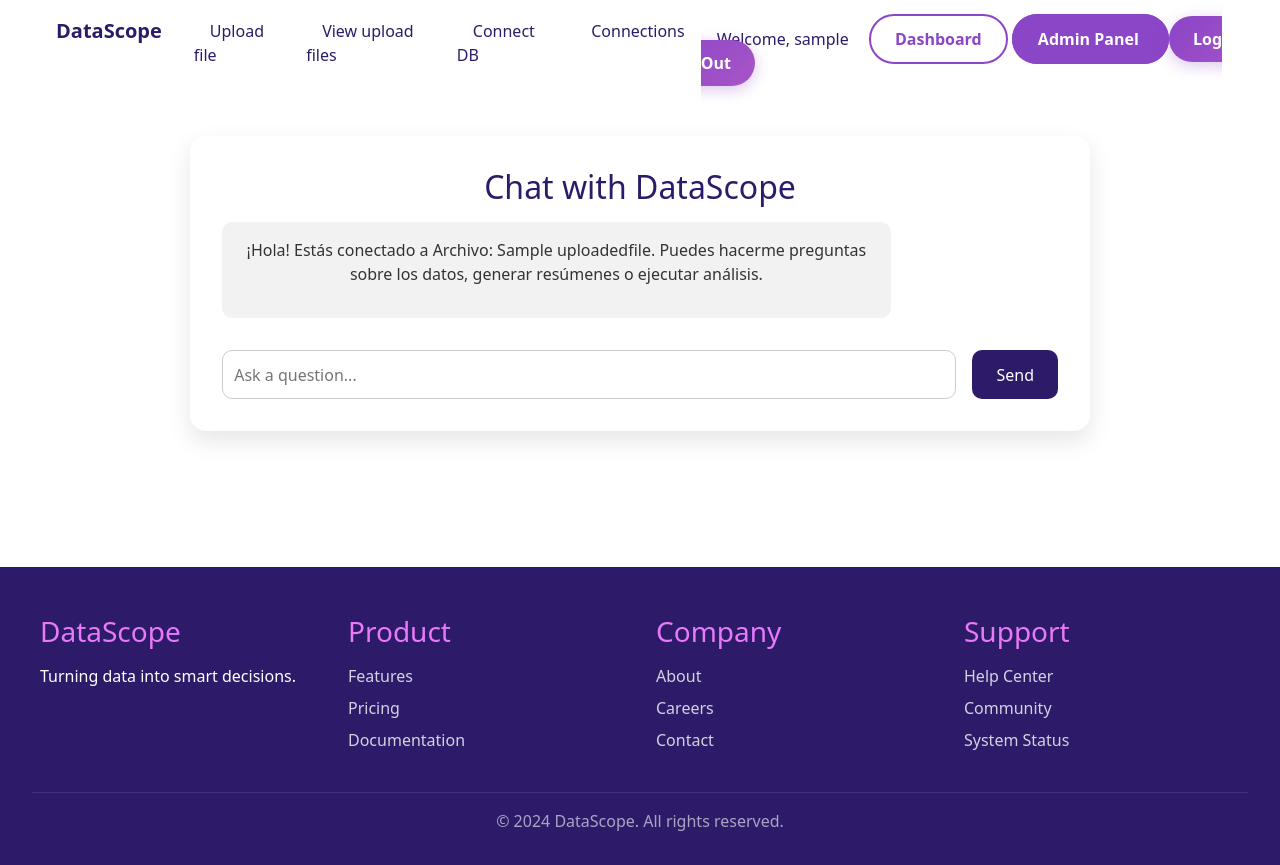
After one commit to mariafer26/DataScope, a Django app: page /ask/file/1/ in a window 1280 px wide. The commit adds this page. Run offline with Django 4.2, Linux system fonts and the light colour scheme; a user stored in the database is signed in; tables that the repository leaves empty hold one stand-in row (values such as "Sample post"); some libraries are stand-ins or nearby versions.

Commit message:
FR24: Chat created

```diff
--- /dev/null
+++ b/Data/templates/chat.html
@@ -0,0 +1,90 @@
+{% extends "base.html" %}
+{% load static %}
+
+{% block title %}Chat - DataScope{% endblock %}
+
+{% block extra_css %}
+<link rel="stylesheet" href="{% static 'css/upload.css' %}">
+<style>
+.chat-container {
+  max-width: 900px;
+  margin: 6rem auto;
+  background: #fff;
+  padding: 2rem;
+  border-radius: 16px;
+  box-shadow: 0 10px 25px rgba(0,0,0,0.1);
+}
+.message {
+  margin: 1rem 0;
+  padding: 1rem;
+  border-radius: 10px;
+  max-width: 80%;
+  word-wrap: break-word;
+}
+.message.user {
+  background: #2D1B69;
+  color: #fff;
+  margin-left: auto;
+  text-align: right;
+}
+.message.bot {
+  background: #f2f2f2;
+  color: #333;
+}
+form {
+  display: flex;
+  margin-top: 2rem;
+}
+form input {
+  flex: 1;
+  padding: 0.7rem;
+  border-radius: 10px;
+  border: 1px solid #ccc;
+}
+form button {
+  margin-left: 1rem;
+  padding: 0.7rem 1.5rem;
+  background: #2D1B69;
+  color: white;
+  border: none;
+  border-radius: 10px;
+  cursor: pointer;
+}
+</style>
+{% endblock %}
+
+{% block content %}
+<div class="chat-container">
+  <h2 style="color:#2D1B69;">Chat with DataScope</h2>
+
+  <div id="chat-box">
+    {% for msg in chat_history %}
+      <div class="message {{ msg.sender }}">
+        {% if msg.sender == "bot" and msg.text.0 %}
+          {% if msg.text.0 is dict %}
+            <!-- Mostrar tabla -->
+            <table class="data-table">
+              <thead><tr>{% for k in msg.text.0.keys %}<th>{{ k }}</th>{% endfor %}</tr></thead>
+              <tbody>
+              {% for row in msg.text %}
+                <tr>{% for val in row.values %}<td>{{ val }}</td>{% endfor %}</tr>
+              {% endfor %}
+              </tbody>
+            </table>
+          {% else %}
+            <p>{{ msg.text }}</p>
+          {% endif %}
+        {% else %}
+          <p>{{ msg.text }}</p>
+        {% endif %}
+      </div>
+    {% endfor %}
+  </div>
+
+  <form method="POST">
+    {% csrf_token %}
+    <input type="text" name="question" placeholder="Ask a question..." autocomplete="off" required>
+    <button type="submit">Send</button>
+  </form>
+</div>
+{% endblock %}
--- a/Data/views.py
+++ b/Data/views.py
@@ -316,6 +316,105 @@ def ask_question_view(request, file_id):
     )
 
 
+def ask_chat_view(request, source_type, source_id):
+    """
+    Chat persistente que funciona tanto con archivos cargados como con conexiones externas.
+    source_type: 'file' o 'db'
+    source_id: id del UploadedFile o DataSource
+    """
+
+    # Determinar la fuente
+    if source_type == "file":
+        source = get_object_or_404(UploadedFile, id=source_id, user=request.user)
+        source_label = f"Archivo: {source.name}"
+        source_kind = "file"
+
+    elif source_type == "db":
+        source = get_object_or_404(DataSource, id=source_id, user=request.user)
+        source_label = f"Base de datos: {source.name}"
+        source_kind = "db"
+
+    else:
+        return HttpResponseBadRequest("Tipo de fuente inválido")
+
+    # Clave única del historial por fuente
+    session_key = f"chat_history_{source_kind}_{source_id}"
+    chat_history = request.session.get(session_key, [])
+
+    if not chat_history:
+        chat_history.append({
+            "sender": "bot",
+            "text": f"¡Hola! Estás conectado a {source_label}. "
+                    "Puedes hacerme preguntas sobre los datos, generar resúmenes o ejecutar análisis."
+        })
+        request.session[session_key] = chat_history
+
+    # Si llega una pregunta nueva
+    if request.method == "POST":
+        question = request.POST.get("question", "").strip()
+        if question:
+            chat_history.append({"sender": "user", "text": question})
+
+            try:
+                # --- Caso 1: archivo subido (CSV / Excel)
+                if source_kind == "file":
+                    file_path = source.file.path
+                    ext = os.path.splitext(file_path)[1].lower()
+                    table_name = _sanitize_table_name(source.name)
+
+                    if ext == ".csv":
+                        try:
+                            df = pd.read_csv(file_path, encoding="utf-8-sig", sep=None, engine="python")
+                        except Exception:
+                            df = pd.read_csv(file_path, encoding="latin-1", sep=None, engine="python")
+                    else:
+                        df = pd.read_excel(file_path, engine="openpyxl")
+
+                    db_path = settings.DATABASES["default"]["NAME"]
+                    engine = create_engine(f"sqlite:///{db_path}")
+                    df.to_sql(table_name, engine, if_exists="replace", index=False)
+
+                    # Obtener respuesta con el módulo de archivos
+                    if "summary" in question.lower() or "analyze" in question.lower():
+                        answer = ai_services.get_summary_from_data(table_name)
+                    else:
+                        sql_query = ai_services.get_sql_from_question(question, table_name)
+                        with connection.cursor() as cursor:
+                            cursor.execute(sql_query)
+                            columns = [col[0] for col in cursor.description]
+                            result = [dict(zip(columns, row)) for row in cursor.fetchall()]
+                        answer = result if result else "No se encontraron resultados."
+
+                # --- Caso 2: conexión a base de datos externa
+                else:
+                    answer = ai_services.get_response_from_external_db(question, source)
+
+                chat_history.append({"sender": "bot", "text": str(answer)})
+
+            except Exception as e:
+                chat_history.append({
+                    "sender": "bot",
+                    "text": f"⚠ Error: {str(e)}"
+                })
+
+            finally:
+                if source_kind == "file" and "engine" in locals():
+                    with engine.connect() as conn:
+                        conn.execute(text(f'DROP TABLE IF EXISTS \"{table_name}\"'))
+                        conn.commit()
+
+            request.session[session_key] = chat_history
+            request.session.modified = True
+            return redirect("ask_chat", source_type=source_kind, source_id=source_id)
+
+    return render(request, "chat.html", {
+        "source": source,
+        "source_type": source_kind,
+        "chat_history": chat_history,
+    })
+
+
+
 @login_required
 def dashboard_view(request):
     files = UploadedFile.objects.filter(user=request.user)
--- a/DataScope/urls.py
+++ b/DataScope/urls.py
@@ -29,6 +29,7 @@ urlpatterns = [
     path("upload/", views.upload_file_view, name="upload_file"),
     path("analyze/<int:file_id>/", views.analyze_file_view, name="analyze_file"),
     path("ask/<int:file_id>/", views.ask_question_view, name="ask_question"),
+    path("ask/<str:source_type>/<int:source_id>/", views.ask_chat_view, name="ask_chat"),
     path("export/pdf/", views.export_pdf_view, name="export_pdf"),
     path("dashboard/", views.dashboard_view, name="dashboard"),
     path("admin-dashboard/", views.admin_dashboard_view, name="admin_dashboard"),
```
Also changed, not shown: Data/ai_services.py (+73 -23 lines), Data/templates/analyze.html (+11 -36 lines).
